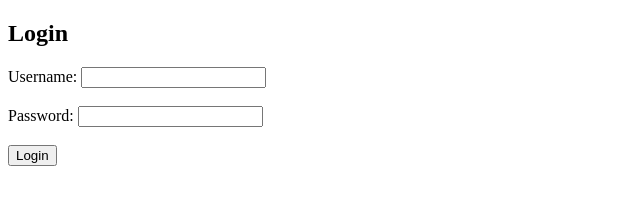
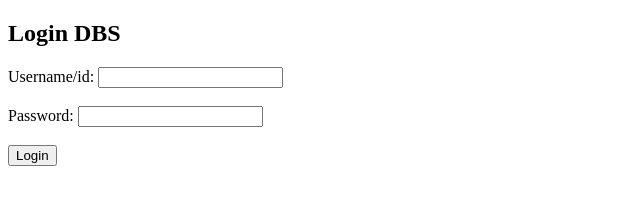
Before and after one commit to BhanuTeja76/DBS, a plain HTML site: page index.html in a window 1280 px wide. Shown: the whole page, without its empty margins (0-640 px from the left). Drawn offline with Linux system fonts and the light colour scheme.

Commit message:
folder adding to github

```diff
--- a/index.html
+++ b/index.html
@@ -6,9 +6,9 @@
     <title>Login Form</title>
 </head>
 <body>
-    <h2>Login</h2>
+    <h2>Login DBS</h2>
     <form action="#">
-        <label for="username">Username:</label>
+        <label for="username/id">Username/id:</label>
         <input type="text" id="username" name="username" required>
         <br><br>
         <label for="password">Password:</label>
```
